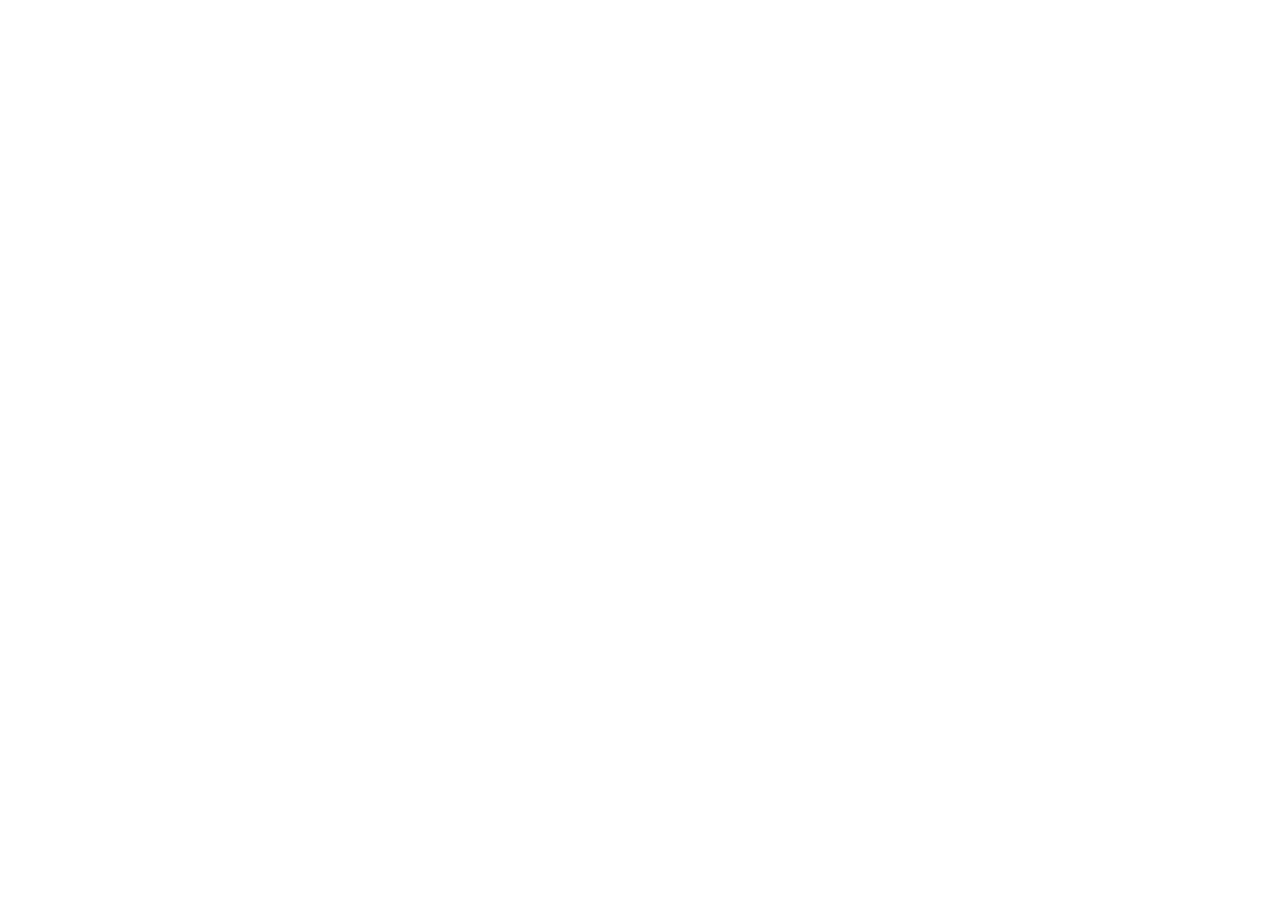
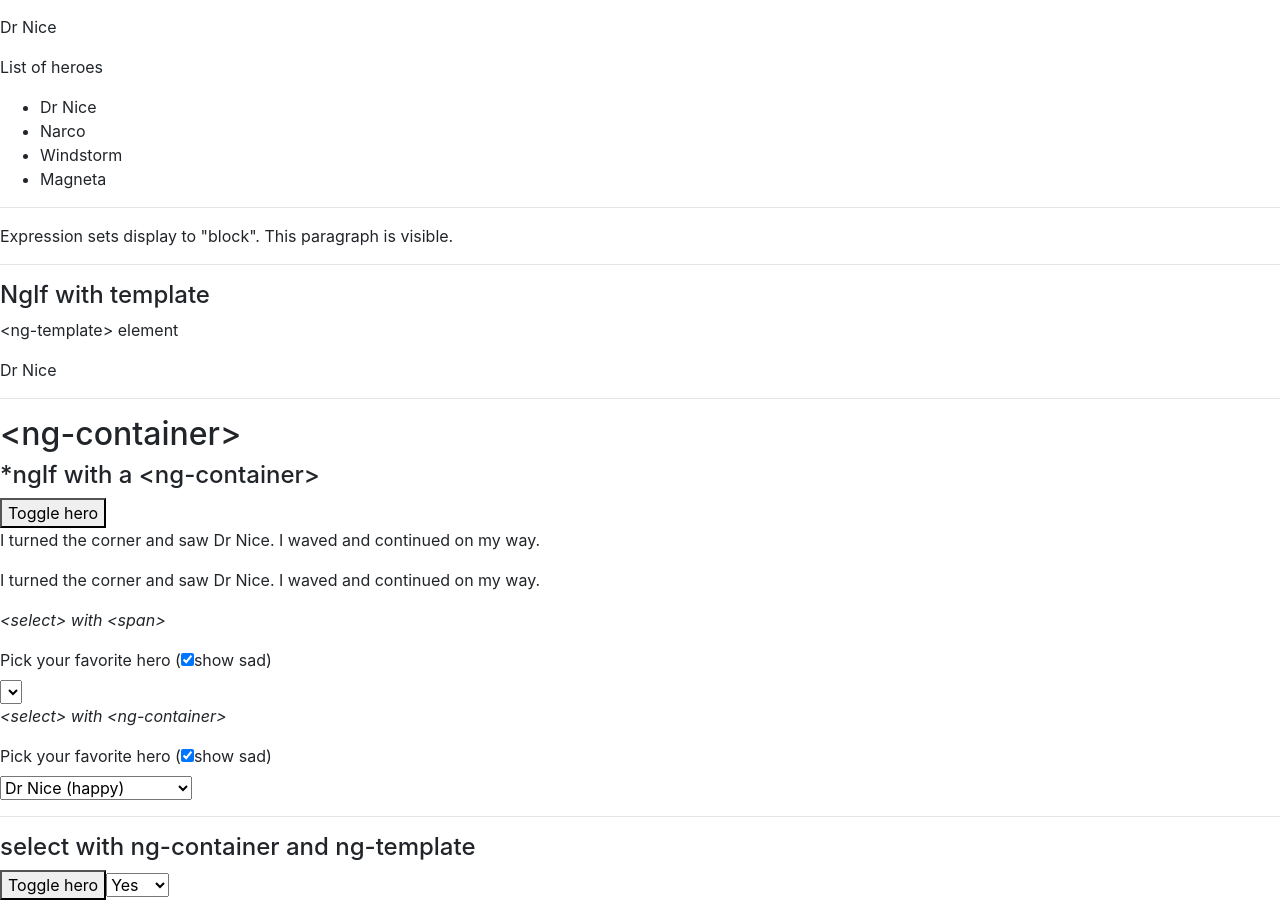
Before and after one commit to msafarigit/DreamApp, an Angular app: page /structural in a window 1280 px wide. Before the commit this address led to /. Shown: the part 97-1021 px from the top of the page. Before the commit the page ends 800 px from the top, so only its background shows below. Built offline with nearby package versions, Linux system fonts and the light colour scheme.

Commit message:
add structural directive

```diff
--- a/src/app/app-routing.module.ts
+++ b/src/app/app-routing.module.ts
@@ -1,10 +1,12 @@
 import { NgModule } from '@angular/core';
 import { Routes, RouterModule } from '@angular/router';
 import { ModalComponent } from './modal/modal.component';
+import { StructuralDirectiveComponent } from './structural-directive/structural-directive.component';
 
 
 const router: Routes = [
-  { path: 'modal', component: ModalComponent }
+  { path: 'modal', component: ModalComponent },
+  { path: 'structural', component: StructuralDirectiveComponent }
 ];
 
 @NgModule({
--- a/src/app/app.module.ts
+++ b/src/app/app.module.ts
@@ -6,12 +6,14 @@ import { AppRoutingModule } from './app-routing.module';
 import { AppComponent } from './app.component';
 import { NavbarComponent } from './navbar/navbar.component';
 import { ModalComponent } from './modal/modal.component';
+import { StructuralDirectiveComponent } from './structural-directive/structural-directive.component';
 
 @NgModule({
   declarations: [
     AppComponent,
     NavbarComponent,
-    ModalComponent
+    ModalComponent,
+    StructuralDirectiveComponent
   ],
   imports: [
     BrowserModule,
--- /dev/null
+++ b/src/app/model/Hero.ts
@@ -0,0 +1,12 @@
+export class Hero {
+    id: number;
+    name: string;
+    emotion?: string; // ? safe operator
+}
+
+export const heroes: Hero[] = [
+    { id: 1, name: 'Dr Nice', emotion: 'happy' },
+    { id: 2, name: 'Narco', emotion: 'sad' },
+    { id: 3, name: 'Windstorm', emotion: 'confused' },
+    { id: 4, name: 'Magneta' }
+];
--- a/src/app/navbar/navbar.component.html
+++ b/src/app/navbar/navbar.component.html
@@ -10,7 +10,7 @@
         <a class="nav-link" routerLink="/modal" routerLinkActive="active">Modal <span class="sr-only">(current)</span></a>
       </li>
       <li class="nav-item">
-        <a class="nav-link" href="#">Link</a>
+        <a class="nav-link" routerLink="/structural" >Structural</a>
       </li>
       <li class="nav-item">
         <a class="nav-link disabled" href="#">Disabled</a>
--- /dev/null
+++ b/src/app/structural-directive/structural-directive.component.html
@@ -0,0 +1,95 @@
+<h1>Structural Directives</h1>
+
+<blockquote>
+    <div *ngIf="hero" class="name">{{hero.name}}</div>
+</blockquote>
+
+<p>List of heroes</p>
+<ul>
+    <li *ngFor="let hero of heroes">{{hero.name}}</li>
+</ul>
+
+<hr>
+
+<p [style.display]="'block'">
+    Expression sets display to "block". This paragraph is visible.
+</p>
+<p [style.display]="'none'">
+    Expression sets display to "none". This paragraph is hidden but still in the DOM.
+</p>
+
+<hr />
+
+<h4>NgIf with template</h4>
+<p>&lt;ng-template&gt; element</p>
+<ng-template [ngIf]="hero">
+    <div class="name">{{hero.name}}</div>
+</ng-template>
+
+<hr />
+
+<h2 id="ng-container">&lt;ng-container&gt;</h2>
+<h4>*ngIf with a &lt;ng-container&gt;</h4>
+<button (click)="hero = hero ? null : heroes[0]">Toggle hero</button>
+<p>
+    I turned the corner
+    <ng-container *ngIf="hero">
+        and saw {{hero.name}}. I waved
+    </ng-container>
+    and continued on my way.
+</p>
+<p>
+    I turned the corner
+    <span *ngIf="hero">
+        and saw {{hero.name}}. I waved
+    </span>
+    and continued on my way.
+</p>
+
+<p><i>&lt;select&gt; with &lt;span&gt;</i></p>
+<div>
+    Pick your favorite hero
+    (<label><input type="checkbox" checked (change)="showSad = !showSad">show sad</label>)
+</div>
+<select>
+    <span *ngFor="let h of heroes">
+        <span *ngIf="showSad || h.emotion !== 'sad'">
+            <option>{{h.name}} ({{h.emotion}})</option>
+        </span>
+    </span>
+</select>
+
+<p><i>&lt;select&gt; with &lt;ng-container&gt;</i></p>
+<div>
+    Pick your favorite hero
+    (<label><input type="checkbox" checked (change)="showSad = !showSad">show sad</label>)
+</div>
+<select>
+    <ng-container *ngFor="let h of heroes">
+        <ng-container *ngIf="showSad || h.emotion !== 'sad'">
+            <option>{{h.name}} ({{h.emotion}})</option>
+        </ng-container>
+    </ng-container>
+</select>
+
+<hr />
+
+<h4>select with ng-container and ng-template</h4>
+<button (click)="color = color ? null : 'yello'">Toggle hero</button>
+
+<select>
+    <ng-container *ngIf="(!color || color=='green') else noGreen">
+        <option>Yes</option>
+        <option>No</option>
+        <option>None</option>
+    </ng-container>
+</select>
+
+<ng-template #noGreen>
+    <option>Ok</option>
+    <option>Nok</option>
+    <option>Oops</option>
+</ng-template>
+
+<br />
+<br />
--- /dev/null
+++ b/src/app/structural-directive/structural-directive.component.ts
@@ -0,0 +1,28 @@
+import { Component, OnInit } from '@angular/core';
+import { heroes } from '../model/Hero';
+
+@Component({
+  selector: 'app-structural-directive',
+  templateUrl: './structural-directive.component.html',
+  styleUrls: ['./structural-directive.component.scss']
+})
+export class StructuralDirectiveComponent implements OnInit {
+
+  heroes = heroes;
+  hero = this.heroes[0];
+
+  condition = false;
+  logs: string[] = [];
+  showSad = true;
+  status = 'ready';
+
+  constructor() { }
+
+  ngOnInit() {
+  }
+
+}
+
+// Structural directives are responsible for HTML layout.
+// They shape or reshape the DOM's structure, typically by adding, removing, or manipulating elements.
+// An asterisk (*) precedes the directive attribute name
```
Also changed, not shown: src/test.ts (deleted, +0 -20 lines), src/app/structural-directive/structural-directive.component.scss (added).
